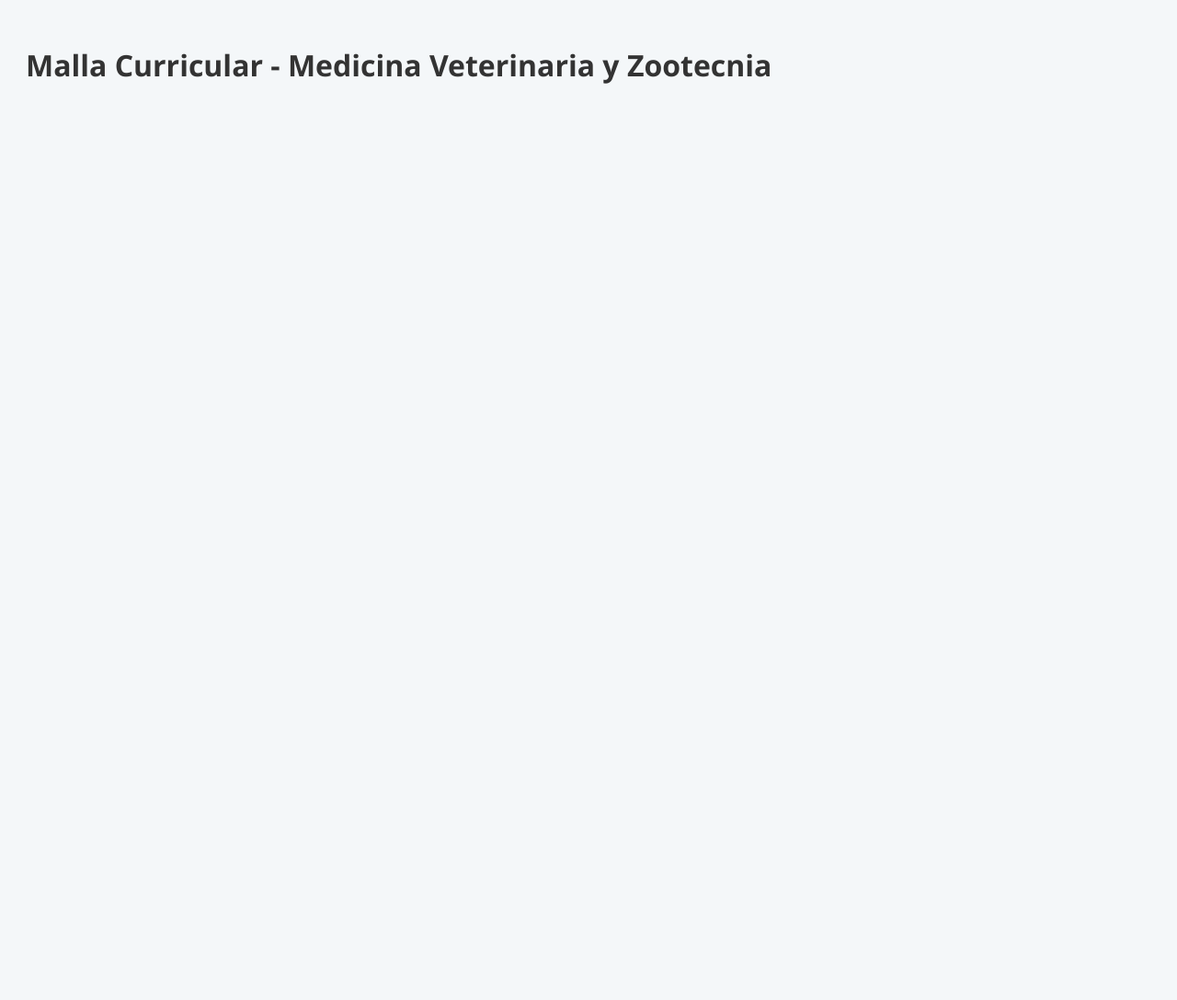
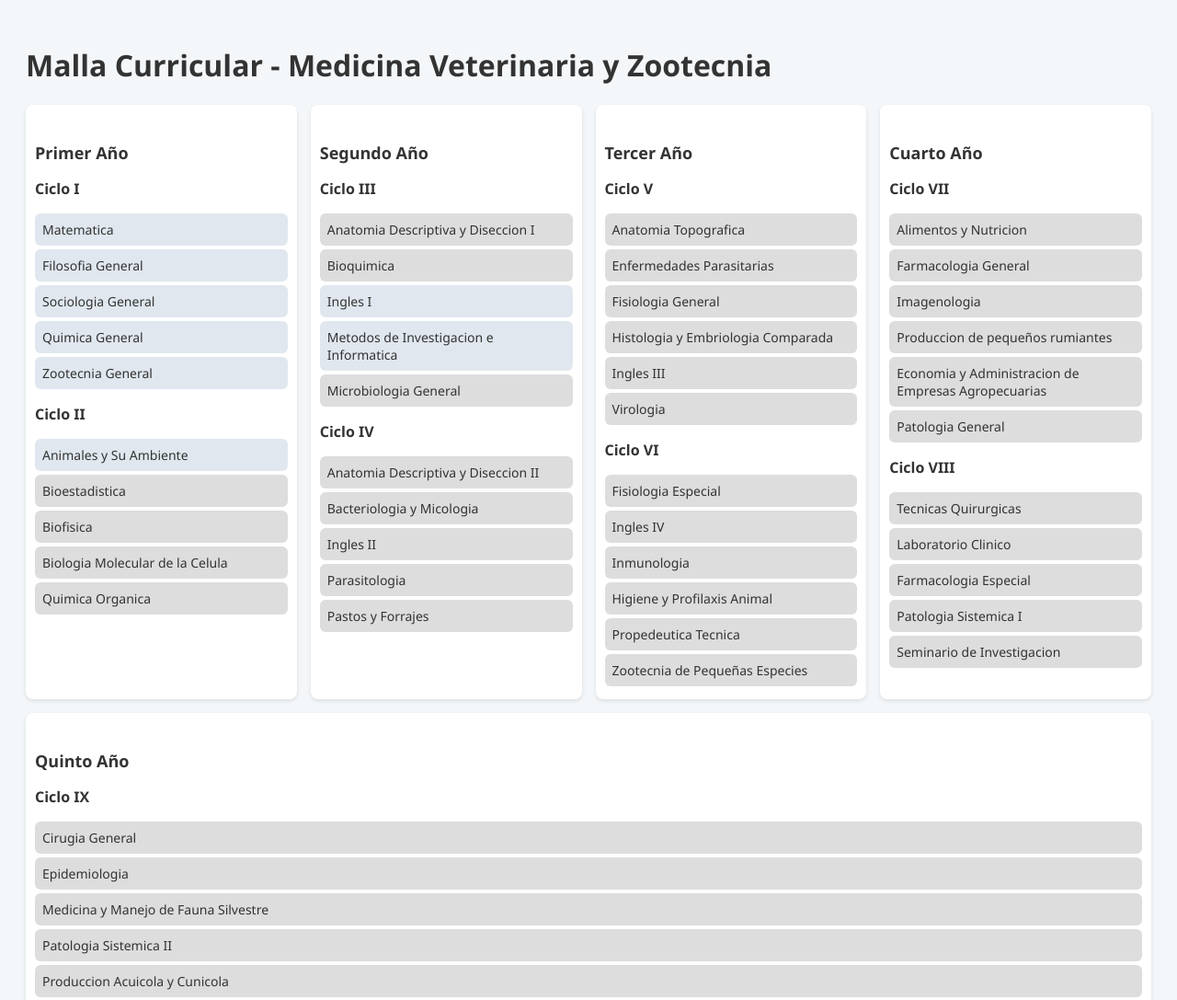
Before and after one commit to jonafigueroaa/MVZ, a plain HTML site: page index.html in a window 1280 px wide. Shown: the top 1087 px of the page at 92% size. Before the commit the page ends 800 px from the top, so only its background shows below. Drawn offline with Linux system fonts and the light colour scheme.

Commit message:
Update index.html

```diff
--- a/index.html
+++ b/index.html
@@ -141,7 +141,10 @@
         "Ciclo IX": [
           { name: "Cirugia General", dependsOn: ["Tecnicas Quirurgicas"] },
           { name: "Epidemiologia", dependsOn: ["Bioestadistica","Higiene y Profilaxis Animal"] },
-          { name: "Medicina y Manejo de Fauna Silvestre", dependsOn: ["Animales y Su Ambiente", "Farmacologia Especial]},
+          { name: "Medicina y Manejo de Fauna Silvestre", dependsOn: ["Animales y Su Ambiente", "Farmacologia Especial"]},
+          { name: "Patologia Sistemica II", dependsOn: ["Patologia Sistemica I"]},
+          { name: "Produccion Acuicola y Cunicola", dependsOn: ["Economia y Administracion de Empresas Agropecuarias"]}
+
         ]
       }
     };
```
